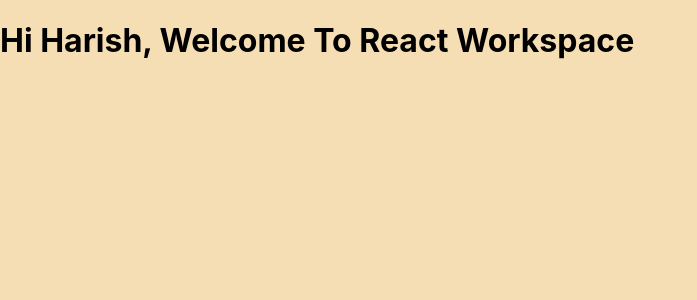
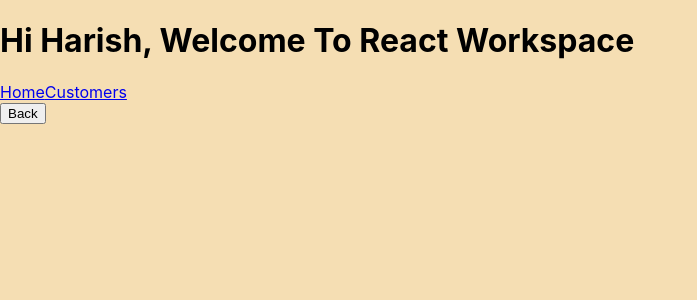
Before and after one commit to HarisankarA/React, a React (Create React App) app in the folder react-app/: page /patch/customer/1 in a window 1280 px wide. Shown: the top 300 px of the page, without its empty margins (0-697 px from the left). Built offline with nearby package versions, Linux system fonts and the light colour scheme; the HTML template or start-up script is replaced by a standard one.

Commit message:
update on 03/05/2024

```diff
--- a/react-app/src/App.css
+++ b/react-app/src/App.css
@@ -0,0 +1,5 @@
+a.active {
+    font-weight: bold;
+    color: red;
+    text-decoration: none;
+}
--- a/react-app/src/App.js
+++ b/react-app/src/App.js
@@ -2,6 +2,8 @@ import './App.css';
 import { Routes, Route } from 'react-router-dom';
 import GetAxios from './components/HttpMethods/GetAxios';
 import PostAxios from './components/HttpMethods/PostAxios';
+import Patch from './components/HttpMethods/Patch';
+import Navbar from './components/HttpMethods/Navbar';
 
 
 
@@ -9,10 +11,11 @@ function App() {
   return (
     <div>
       <h1>Hi Harish, Welcome To React Workspace</h1>
-
+      <Navbar></Navbar>
       <Routes>
         <Route path='/all/customer/' element={<GetAxios/>} />
         <Route path='/post/customer/' element={<PostAxios/>} />
+        <Route path='/patch/customer/:id/' element={<Patch/>} />
       </Routes>
 
     </div>
--- a/react-app/src/components/HttpMethods/CustomerRendering.jsx
+++ b/react-app/src/components/HttpMethods/CustomerRendering.jsx
@@ -1,7 +1,8 @@
 import React from 'react'
+import { useNavigate } from 'react-router-dom'
 
 const CustomerRendering = ({customer_Data}) => {
-
+  const navigate = useNavigate ()
     return(
         <tr>
           <td>{customer_Data.customer_name}</td>
@@ -11,7 +12,7 @@ const CustomerRendering = ({customer_Data}) => {
           <td>{customer_Data.member_since}</td>
           <td>{customer_Data.address}</td>
           <td>
-            <button>Edit</button>
+            <button onClick={() => navigate(`/patch/customer/${customer_Data.id}`)}>Edit</button>
           </td>
         </tr>
     )
--- /dev/null
+++ b/react-app/src/components/HttpMethods/Navbar.jsx
@@ -0,0 +1,13 @@
+import React from 'react'
+import { Link, NavLink } from 'react-router-dom'
+
+const Navbar = () => {
+  return (
+    <nav>
+        <NavLink to = '/'>Home</NavLink>
+        <NavLink to = '/all/customer/'>Customers</NavLink>
+    </nav>
+  )
+}
+
+export default Navbar
--- /dev/null
+++ b/react-app/src/components/HttpMethods/Patch.jsx
@@ -0,0 +1,14 @@
+import React from 'react'
+import { useNavigate } from 'react-router-dom'
+
+const Patch = () => {
+  const navigate = useNavigate ()
+
+  return (
+    <div>
+        <button onClick={() => navigate('/all/customer/')}>Back</button>
+    </div>
+  )
+}
+
+export default Patch
```
